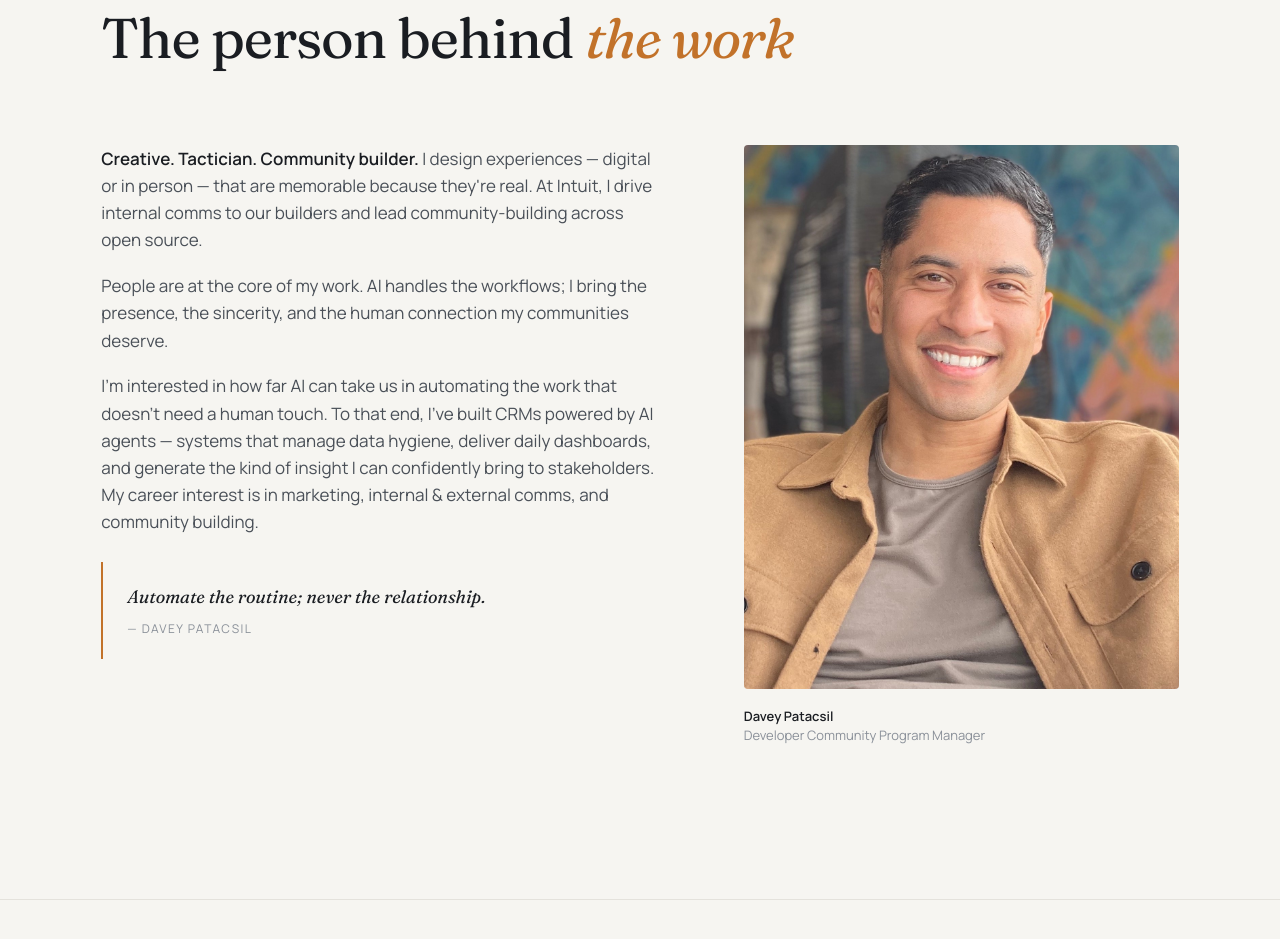
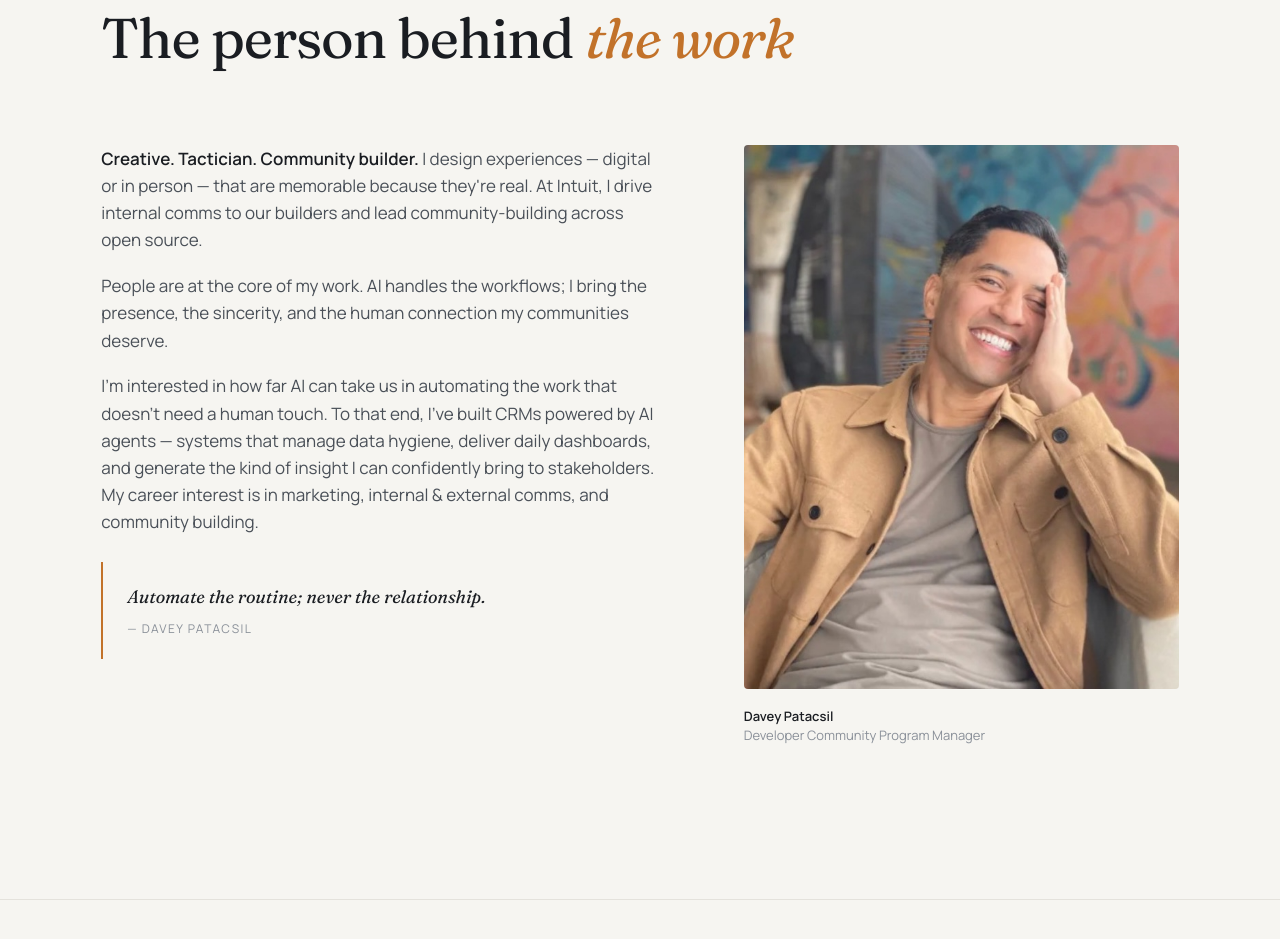
Before and after one commit to daveypatacsil/marketing-communications-community, a plain HTML site: page index.html in a window 1280 px wide. Shown: the part 1267-2206 px from the top of the page. Drawn offline with Linux system fonts and the light colour scheme.

Commit message:
Update index.html

```diff
--- a/index.html
+++ b/index.html
@@ -638,7 +638,7 @@
       <div>
         <div class="portrait">
           <!-- Replace src with your headshot path. Recommended: 4:5 ratio, ~1000px wide. -->
-          <img src="images/Davey Profile Picture.JPG" alt="Davey" onerror="this.style.display='none'" />
+          <img src="images/davey-2.jpeg" alt="Davey" onerror="this.style.display='none'" />
         </div>
         <div class="portrait-caption">
           <strong>Davey Patacsil</strong><br />
```
